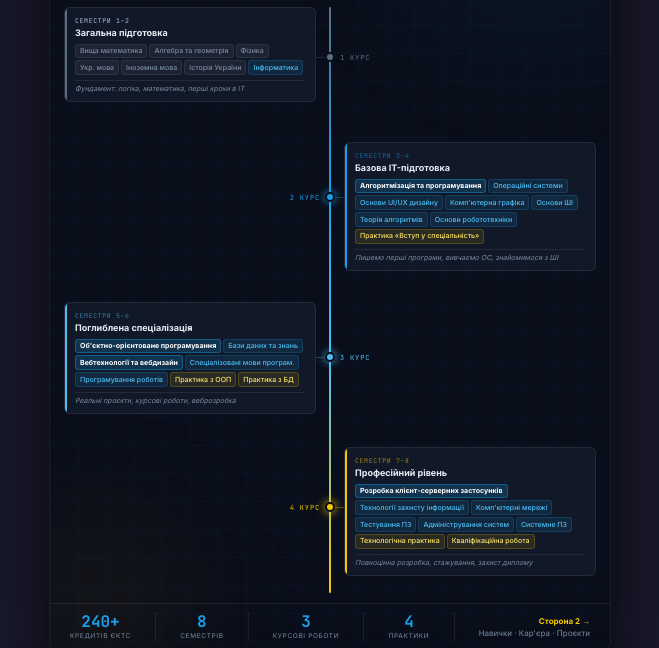
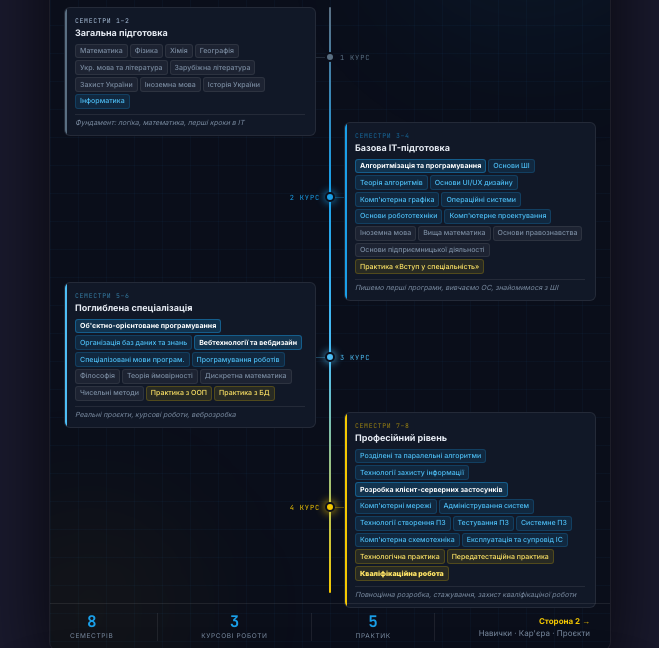
Before and after one commit to lisvolod/cs-roadmap-dark, a plain HTML site: page index.html in a window 1280 px wide. Shown: the part 183-831 px from the top of the page, without its empty margins (310-969 px from the left). Drawn offline with Linux system fonts and the light colour scheme.

Commit message:
subject added

```diff
--- a/index.html
+++ b/index.html
@@ -333,10 +333,13 @@
         <div class="sem-num">СЕМЕСТРИ 1–2</div>
         <div class="sem-title">Загальна підготовка</div>
         <div class="subjects">
-          <span class="subject-tag math">Вища математика</span>
-          <span class="subject-tag math">Алгебра та геометрія</span>
+          <span class="subject-tag math">Математика</span>
           <span class="subject-tag math">Фізика</span>
-          <span class="subject-tag math">Укр. мова</span>
+          <span class="subject-tag math">Хімія</span>
+          <span class="subject-tag math">Географія</span>
+          <span class="subject-tag math">Укр. мова та література</span>
+          <span class="subject-tag math">Зарубіжна література</span>
+          <span class="subject-tag math">Захист України</span>
           <span class="subject-tag math">Іноземна мова</span>
           <span class="subject-tag math">Історія України</span>
           <span class="subject-tag core">Інформатика</span>
@@ -350,17 +353,22 @@
       <div class="vt-dot" style="top:0; background:var(--c2); box-shadow:0 0 8px var(--c2);"></div>
       <div class="vt-year-label left" style="top:0; color:var(--c2);">2 курс</div>
       <div class="vt-arm to-right" style="top:0; color:var(--c2);"></div>
-      <div class="sem-card right y2" style="top:-55px;">
+      <div class="sem-card right y2" style="top:-75px;">
         <div class="sem-num">СЕМЕСТРИ 3–4</div>
         <div class="sem-title">Базова IT-підготовка</div>
         <div class="subjects">
           <span class="subject-tag highlight">Алгоритмізація та програмування</span>
-          <span class="subject-tag core">Операційні системи</span>
+          <span class="subject-tag core">Основи ШІ</span>
+          <span class="subject-tag core">Теорія алгоритмів</span>
           <span class="subject-tag core">Основи UI/UX дизайну</span>
           <span class="subject-tag core">Комп'ютерна графіка</span>
-          <span class="subject-tag core">Основи ШІ</span>
-          <span class="subject-tag core">Теорія алгоритмів</span>
+          <span class="subject-tag core">Операційні системи</span>
           <span class="subject-tag core">Основи робототехніки</span>
+          <span class="subject-tag core">Комп'ютерне проектування</span>
+          <span class="subject-tag math">Іноземна мова</span>
+          <span class="subject-tag math">Вища математика</span>
+          <span class="subject-tag math">Основи правознавства</span>
+          <span class="subject-tag math">Основи підприємницької діяльності</span>
           <span class="subject-tag practice">Практика «Вступ у спеціальність»</span>
         </div>
         <div class="sem-outcome">Пишемо перші програми, вивчаємо ОС, знайомимося з ШІ</div>
@@ -372,15 +380,19 @@
       <div class="vt-dot" style="top:0; background:var(--c3); box-shadow:0 0 8px var(--c3);"></div>
       <div class="vt-year-label right" style="top:0; color:var(--c3);">3 курс</div>
       <div class="vt-arm to-left" style="top:0; color:var(--c3);"></div>
-      <div class="sem-card left y3" style="top:-55px;">
+      <div class="sem-card left y3" style="top:-75px;">
         <div class="sem-num">СЕМЕСТРИ 5–6</div>
         <div class="sem-title">Поглиблена спеціалізація</div>
         <div class="subjects">
           <span class="subject-tag highlight">Об'єктно-орієнтоване програмування</span>
-          <span class="subject-tag core">Бази даних та знань</span>
+          <span class="subject-tag core">Організація баз даних та знань</span>
           <span class="subject-tag highlight">Вебтехнології та вебдизайн</span>
           <span class="subject-tag core">Спеціалізовані мови програм.</span>
           <span class="subject-tag core">Програмування роботів</span>
+          <span class="subject-tag math">Філософія</span>
+          <span class="subject-tag math">Теорія ймовірності</span>
+          <span class="subject-tag math">Дискретна математика</span>
+          <span class="subject-tag math">Чисельні методи</span>
           <span class="subject-tag practice">Практика з ООП</span>
           <span class="subject-tag practice">Практика з БД</span>
         </div>
@@ -393,20 +405,25 @@
       <div class="vt-dot" style="top:0; background:var(--c4); box-shadow:0 0 10px var(--c4);"></div>
       <div class="vt-year-label left" style="top:0; color:var(--c4);">4 курс</div>
       <div class="vt-arm to-right" style="top:0; color:var(--c4);"></div>
-      <div class="sem-card right y4" style="top:-60px;">
+      <div class="sem-card right y4" style="top:-95px;">
         <div class="sem-num">СЕМЕСТРИ 7–8</div>
         <div class="sem-title">Професійний рівень</div>
         <div class="subjects">
+          <span class="subject-tag core">Розділені та паралельні алгоритми</span>
+          <span class="subject-tag core">Технології захисту інформації</span>
           <span class="subject-tag highlight">Розробка клієнт-серверних застосунків</span>
-          <span class="subject-tag core">Технології захисту інформації</span>
           <span class="subject-tag core">Комп'ютерні мережі</span>
+          <span class="subject-tag core">Адміністрування систем</span>
+          <span class="subject-tag core">Технології створення ПЗ</span>
           <span class="subject-tag core">Тестування ПЗ</span>
-          <span class="subject-tag core">Адміністрування систем</span>
           <span class="subject-tag core">Системне ПЗ</span>
+          <span class="subject-tag core">Комп'ютерна схемотехніка</span>
+          <span class="subject-tag core">Eксплуатація та супровід ІС</span>
           <span class="subject-tag practice">Технологічна практика</span>
-          <span class="subject-tag practice">Кваліфікаційна робота</span>
+          <span class="subject-tag practice">Передатестаційна практика</span>
+          <span class="subject-tag practice" style="font-weight: 900;">Кваліфікаційна робота</span>
         </div>
-        <div class="sem-outcome">Повноцінна розробка, стажування, захист диплому</div>
+        <div class="sem-outcome">Повноцінна розробка, стажування, захист кваліфікаціної роботи</div>
       </div>
     </div>
 
@@ -414,13 +431,13 @@
 
   <!-- Footer -->
   <div class="footer-bar">
-    <div class="footer-stat"><div class="num">240+</div><div class="lbl">кредитів ЄКТС</div></div>
-    <div class="footer-divider"></div>
+    <!-- <div class="footer-stat"><div class="num">240+</div><div class="lbl">кредитів ЄКТС</div></div>
+    <div class="footer-divider"></div> -->
     <div class="footer-stat"><div class="num">8</div><div class="lbl">семестрів</div></div>
     <div class="footer-divider"></div>
     <div class="footer-stat"><div class="num">3</div><div class="lbl">курсові роботи</div></div>
     <div class="footer-divider"></div>
-    <div class="footer-stat"><div class="num">4</div><div class="lbl">практики</div></div>
+    <div class="footer-stat"><div class="num">5</div><div class="lbl">практик</div></div>
     <div class="footer-divider"></div>
     <div class="footer-cta"><strong>Сторона 2 →</strong><br>Навички · Кар'єра · Проєкти</div>
   </div>
@@ -511,7 +528,7 @@
       </div>
       <div class="project-card p4">
         <div class="project-num">04</div>
-        <div class="project-name">Дипломний проєкт</div>
+        <div class="project-name">Кваліфікаційна робота</div>
         <div class="project-stack">Вільний вибір стеку</div>
         <div class="project-desc">Комплексна IT-система власної розробки — головний проєкт портфоліо для роботодавця</div>
       </div>
@@ -567,7 +584,9 @@
         Подай документи онлайн або особисто.<br>
         м. Тернопіль, вул. Л. Курбаса, 13, ауд. №102
       </div>
-      <div class="apply-btn">Дізнатись більше</div>
+      <a href="https://cs.tk.te.ua" target="_blank">
+        <div class="apply-btn">Дізнатись більше</div>
+      </a>
     </div>
     <div class="college-full">Відокремлений структурний підрозділ «Тернопільський фаховий коледж ТНТУ імені Івана Пулюя»</div>
   </div>
```
